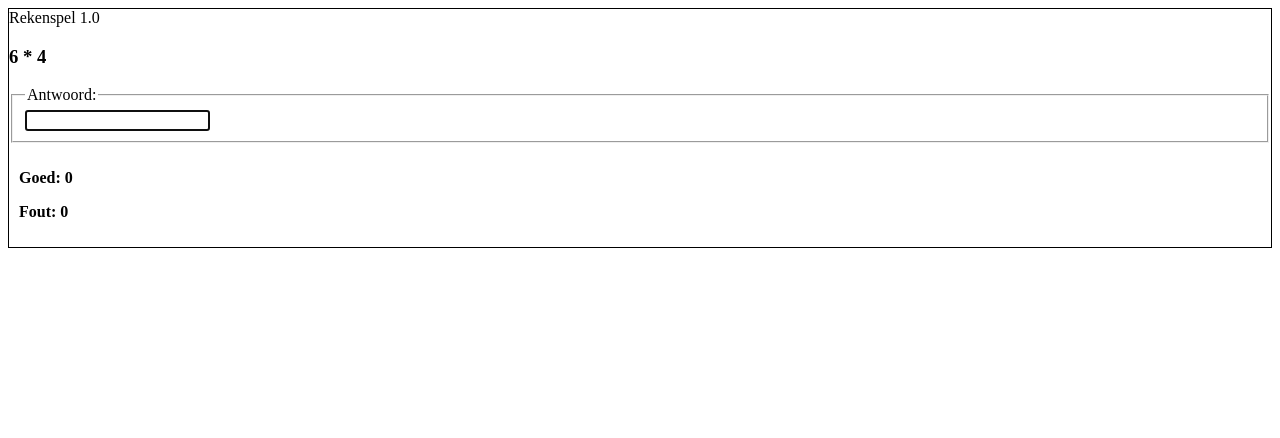
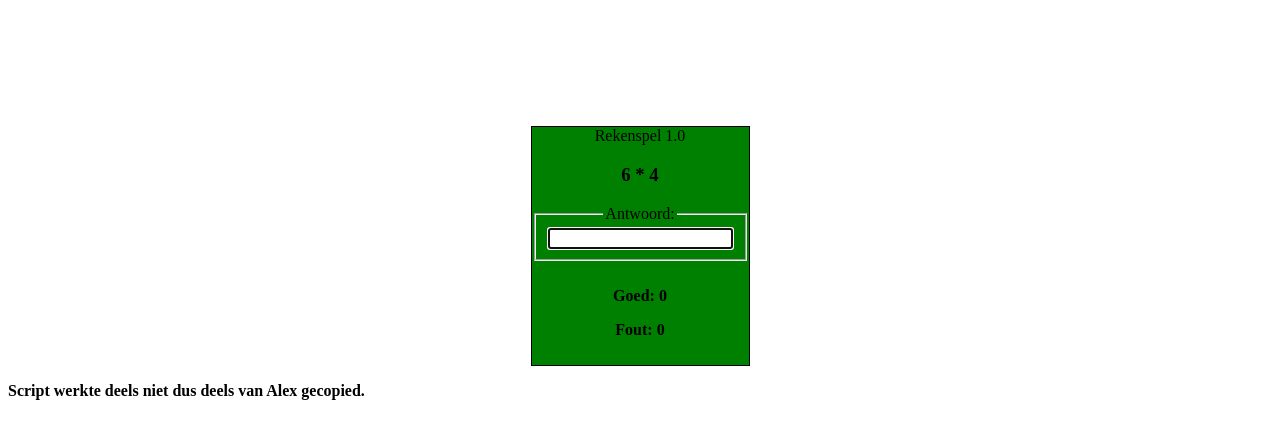
Before and after one commit to itsdexter66/SCT, a plain HTML site: page Rekenspel1.0/index.html in a window 1280 px wide. Drawn offline with Linux system fonts and the light colour scheme.

Commit message:
Add files via upload

```diff
--- a/Rekenspel1.0/index.html
+++ b/Rekenspel1.0/index.html
@@ -4,11 +4,11 @@
     <meta charset="utf-8">
     <meta name="description" content="rekenen voor basisschool kinderen">
     <meta name="viewport" content="width=device-width, initial-scale=1.0">
-    <link rel="stylesheet" type="text/css" href="style.css">
+    <link rel="stylesheet" href="style.css">
     <title>Rekenspel 1.0</title>
   </head>
   <body>
-    <div id="container">
+    <div class="container">
       <div id="content">
       <div id="head">Rekenspel 1.0</div>
       <div id="myAssignment">
@@ -24,6 +24,9 @@
           <p>Goed: 0</p>
           <p>Fout: 0</p>
       </div>
-    <script src="script.js"></script>
+    </div>
+    </div>
+    <p class="copied">Script werkte deels niet dus deels van Alex gecopied.</p>
+  <script src="script.js"></script>
   </body>
 </html>
--- a/Rekenspel1.0/style.css
+++ b/Rekenspel1.0/style.css
@@ -3,7 +3,7 @@
     width: fit-content;
     display: block;
     margin: 10% auto 0 auto;
-    background: blue
+    background: green
 }
 
 .container > div {
@@ -20,3 +20,9 @@
     padding: 10px
 
 }
+
+.copied {
+    left: 0;
+    bottom: 0;
+    font-weight: bold;
+}
```
